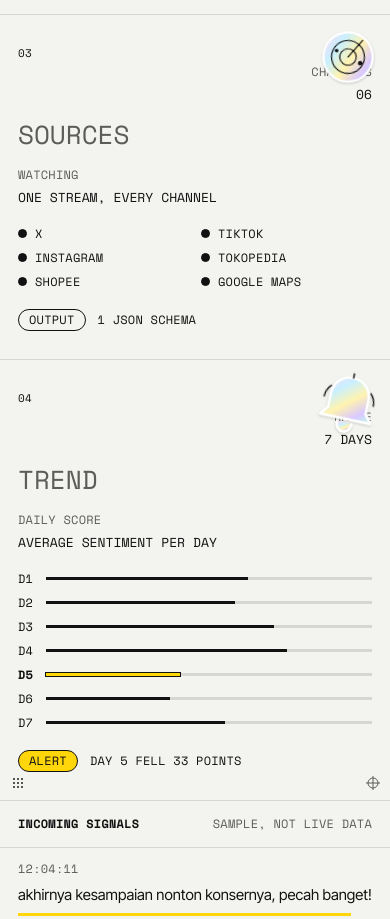
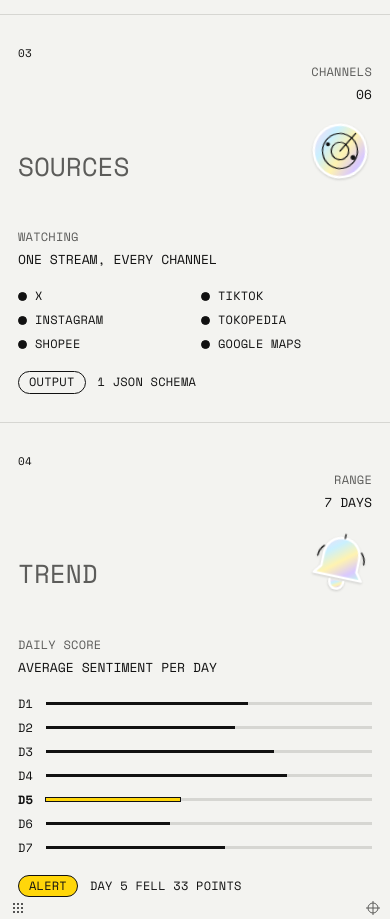
Before and after one commit to RamsNotes31/peka-ai, a React (Vite) app: page / in a window 390 px wide. Shown: the part 1700-2619 px from the top of the page. Built offline with nearby package versions, Linux system fonts and the light colour scheme.

Commit message:
fix: stiker kartu tidak lagi menimpa label sudut
Kartu berstiker memberi ruang 108px di baris judul, stiker duduk di sisi kanan judul. Diuji di 375, 800, 1024, dan 1280px.

```diff
--- a/src/components/SpecBoard.jsx
+++ b/src/components/SpecBoard.jsx
@@ -77,7 +77,7 @@ export default function SpecBoard() {
           </div>
         </article>
 
-        <article className="card">
+        <article className="card has-sticker">
           <Radar className="sticker-c3" />
           <CardTop n="03" label={b.c3.kindLabel} value={String(CHANNELS.length).padStart(2, '0')} />
           <h3 className="mono">{b.c3.name}</h3>
@@ -91,7 +91,7 @@ export default function SpecBoard() {
           </div>
         </article>
 
-        <article className="card">
+        <article className="card has-sticker">
           <Bell className="sticker-c4" />
           <CardTop n="04" label={b.c4.kindLabel} value={b.c4.kind} />
           <h3 className="mono">{b.c4.name}</h3>
--- a/src/index.css
+++ b/src/index.css
@@ -177,8 +177,10 @@ a { color: inherit; }
   pointer-events: none;
 }
 .sticker-hero { width: 128px; top: 22px; right: 24px; transform: rotate(8deg); }
-.sticker-c3 { width: 92px; top: 8px; right: 14px; transform: rotate(-10deg); }
-.sticker-c4 { width: 80px; top: 10px; right: 18px; transform: rotate(12deg); }
+/* Kartu berstiker: baris judul diberi tinggi 96px, stiker duduk di sisi kanannya. Tidak menimpa teks. */
+.card.has-sticker h3 { min-height: 108px; display: flex; align-items: center; padding-right: 110px; }
+.sticker-c3 { width: 88px; top: 100px; right: 18px; transform: rotate(-10deg); }
+.sticker-c4 { width: 76px; top: 106px; right: 24px; transform: rotate(12deg); }
 .sticker-demo { width: 110px; right: -10px; bottom: -14px; transform: rotate(-12deg); }
 .card, .hero-side, .demo-output { position: relative; }
 
@@ -327,7 +329,9 @@ a { color: inherit; }
   .card { min-height: 0; border-right: 0 !important; }
   .card + .card { border-top: 1px solid var(--line); }
   .sticker-hero { width: 84px; top: 10px; right: 12px; }
-  .sticker-c3, .sticker-c4 { width: 64px; top: 10px; right: 10px; }
+  .card.has-sticker h3 { min-height: 88px; padding-right: 90px; }
+  .sticker-c3 { width: 68px; top: 102px; right: 16px; }
+  .sticker-c4 { width: 60px; top: 108px; right: 20px; }
   .sticker-demo { width: 80px; right: 6px; bottom: 6px; }
   .lang button { min-height: 44px; }
   .feed-list li { grid-template-columns: 1fr; gap: 6px; }
```
